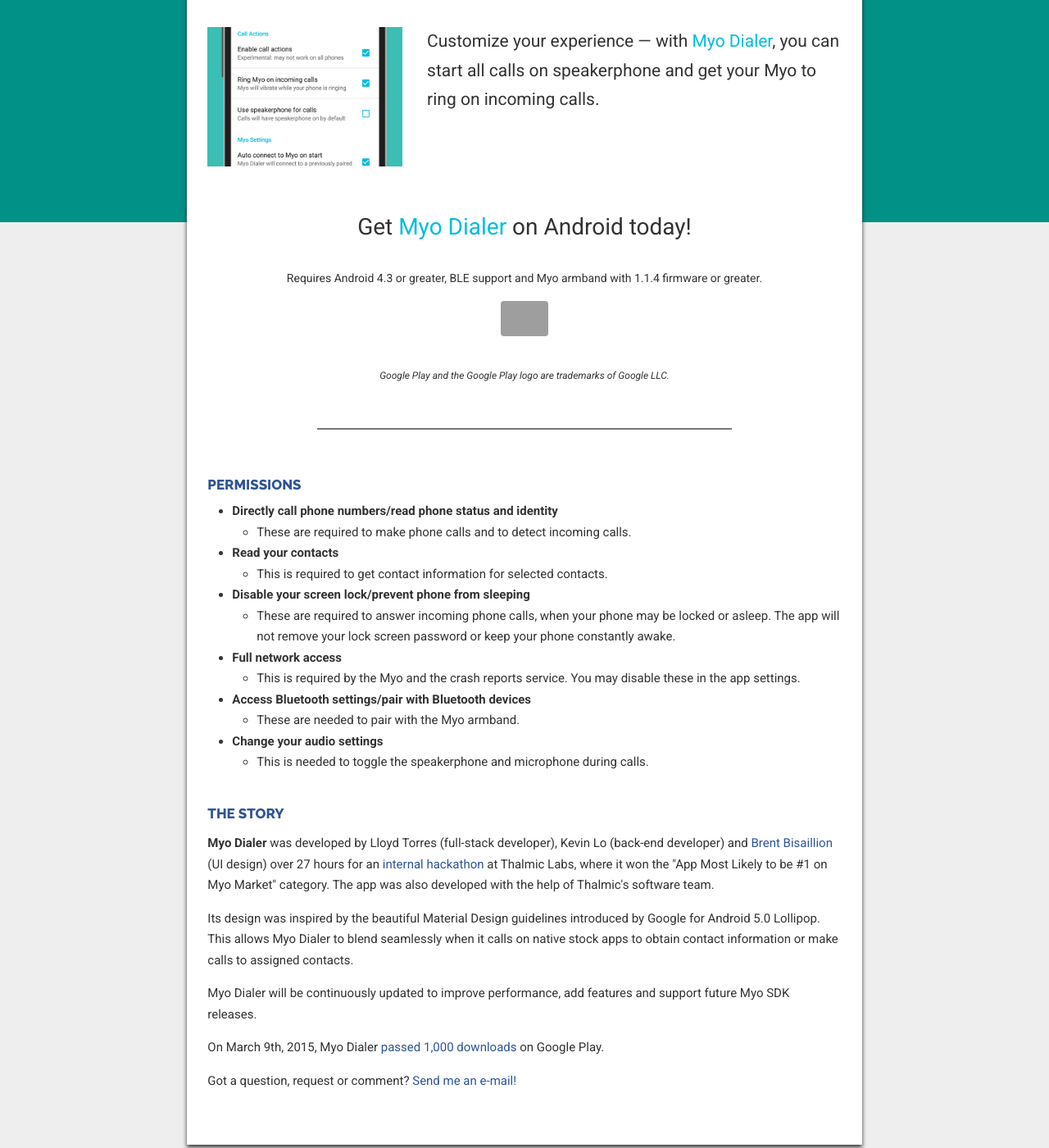
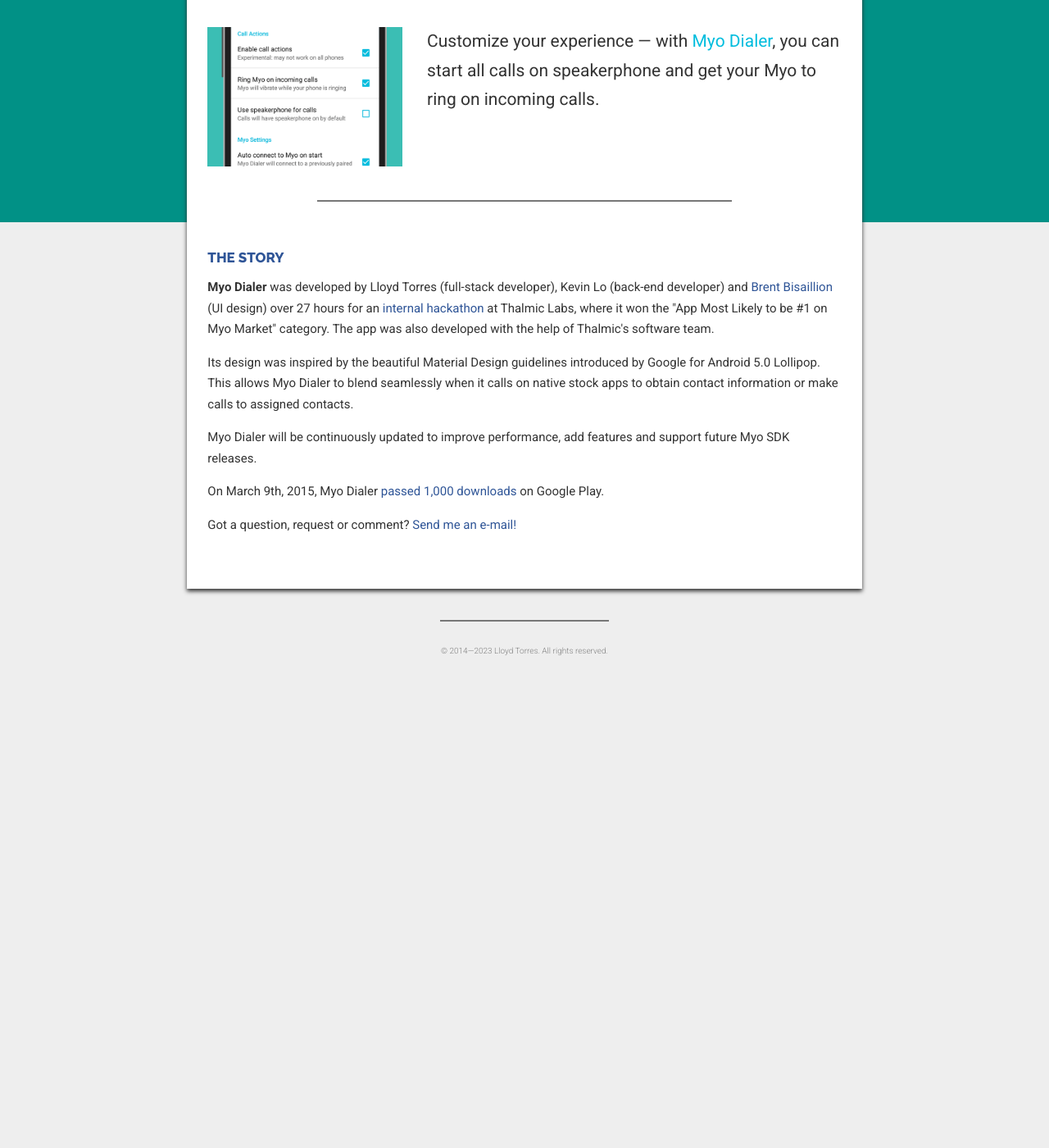
Before and after one commit to lloydtorres/lloydtorres.github.io, a Jekyll site: the page built from projects/myodialer.md, in a window 1280 px wide and 1400 px high, scrolled down 1176 px. Shown: the whole window at 82% size. Built offline with Jekyll 4.4.1, drawn with Linux system fonts in a browser that asks for light colours; after the commit the page ends 1988 px from its top, so only the background shows below that; grey boxes are pictures that could not be loaded.

Commit message:
Update project links

```diff
--- a/projects/myodialer.md
+++ b/projects/myodialer.md
@@ -3,8 +3,6 @@
 title: Myo Dialer
 picoverlay: "/images/projects/myodialer/myodialer-logo.png"
 color: "#019186"
-google_play: https://play.google.com/store/apps/details?id=com.lloydtorres.myodialer
-myo_market: https://market.myo.com/app/54776f4de4b097724823092b/myo-dialer
 permalink: /projects/myodialer/
 categories:
 - projects
@@ -95,36 +93,9 @@
     </div>
 </div>
 
-<div class="col-center paddup paddown">
-    <p class= "featuretext-lg">Get <span class="cyan-emph">Myo Dialer</span> on Android today!</p>
-    <p class="featuretext-sm">Requires Android 4.3 or greater, BLE support and Myo armband with 1.1.4 firmware or greater.</p>
-    <span class="paddown">
-        <a href="https://play.google.com/store/apps/details?id=com.lloydtorres.myodialer"><img src="/images/icons/ps_badge.png" class="market-badges-large market-badges-google"/></a>
-    </span>
-
-    <p class="market-disclaimer paddup">Google Play and the Google Play logo are trademarks of Google LLC.</p>
-</div>
-
 <div class="row"><div class="col-md-offset-2 col-md-8"><div class="divider"><div class="inner"></div></div></div></div>
 
 <div class="paddown">
-    <h2>Permissions</h2>
-
-    <ul>
-        <li><strong>Directly call phone numbers/read phone status and identity</strong></li>
-            <ul><li>These are required to make phone calls and to detect incoming calls.</li></ul>
-        <li><strong>Read your contacts</strong></li>
-            <ul><li>This is required to get contact information for selected contacts.</li></ul>
-        <li><strong>Disable your screen lock/prevent phone from sleeping</strong></li>
-            <ul><li>These are required to answer incoming phone calls, when your phone may be locked or asleep. The app will not remove your lock screen password or keep your phone constantly awake.</li></ul>
-        <li><strong>Full network access</strong></li>
-            <ul><li>This is required by the Myo and the crash reports service. You may disable these in the app settings.</li></ul>
-        <li><strong>Access Bluetooth settings/pair with Bluetooth devices</strong></li>
-            <ul><li>These are needed to pair with the Myo armband.</li></ul>
-        <li><strong>Change your audio settings</strong></li>
-            <ul><li>This is needed to toggle the speakerphone and microphone during calls.</li></ul>
-    </ul>
-
     <h2>The Story</h2>
 
     <p><strong>Myo Dialer</strong> was developed by Lloyd Torres (full-stack developer), Kevin Lo (back-end developer) and <a href="https://twitter.com/bbisaillion">Brent Bisaillion</a> (UI design) over 27 hours for an <a href="http://lloydtorres.com/log/myo-dialer-27-hour-hackathon/">internal hackathon</a> at Thalmic Labs, where it won the "App Most Likely to be #1 on Myo Market" category. The app was also developed with the help of Thalmic's software team.</p>
```
Also changed, not shown: projects/stately.md (+1 -1 lines).
